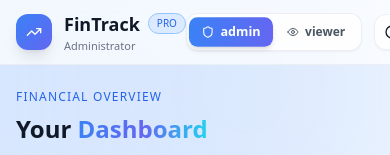
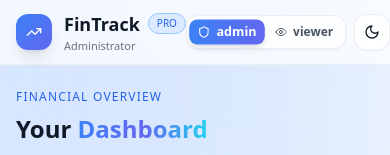
Before and after one commit to Nishika-MD/finance-dashboard-clean, a React (Vite) app: page / in a window 390 px wide. Shown: the top 155 px of the page. Built offline with nearby package versions, Linux system fonts and the light colour scheme.

Commit message:
final mobile UI polished

```diff
--- a/src/components/TransactionTable.tsx
+++ b/src/components/TransactionTable.tsx
@@ -72,7 +72,7 @@ export function TransactionTable() {
       {/* TABLE */}
       <div className="rounded-2xl overflow-hidden bg-white border border-blue-100 shadow-md dark:bg-[#0b0f1a]/80 dark:border-white/10">
 
-        <table className="w-full text-sm">
+        <table className="min-w-[600px] w-full">
 
           <thead className="bg-blue-50 border-b border-blue-100 dark:bg-white/5">
             <tr>
--- a/src/pages/Dashboard.tsx
+++ b/src/pages/Dashboard.tsx
@@ -17,7 +17,7 @@ function RoleToggle() {
         <button
           key={r}
           onClick={() => setRole(r as any)}
-          className={`flex items-center gap-1.5 px-3 py-1.5 rounded-lg text-xs font-semibold transition-all duration-300 ${
+          className={`flex items-center gap-1.5 px-2 sm:px-3 py-1 text-[10px] sm:text-xs rounded-lg text-xs font-semibold transition-all duration-300 ${
             role === r
               ? 'bg-gradient-to-r from-blue-500 to-indigo-500 text-white shadow-md scale-105'
               : 'text-gray-600 dark:text-white/50 hover:text-gray-900 dark:hover:text-white'
@@ -73,7 +73,7 @@ export default function Dashboard() {
             </div>
           </div>
 
-          <div className="flex items-center gap-3">
+          <div className="flex items-center gap-2 sm:gap-3">
             <RoleToggle />
 
             <Button
```
